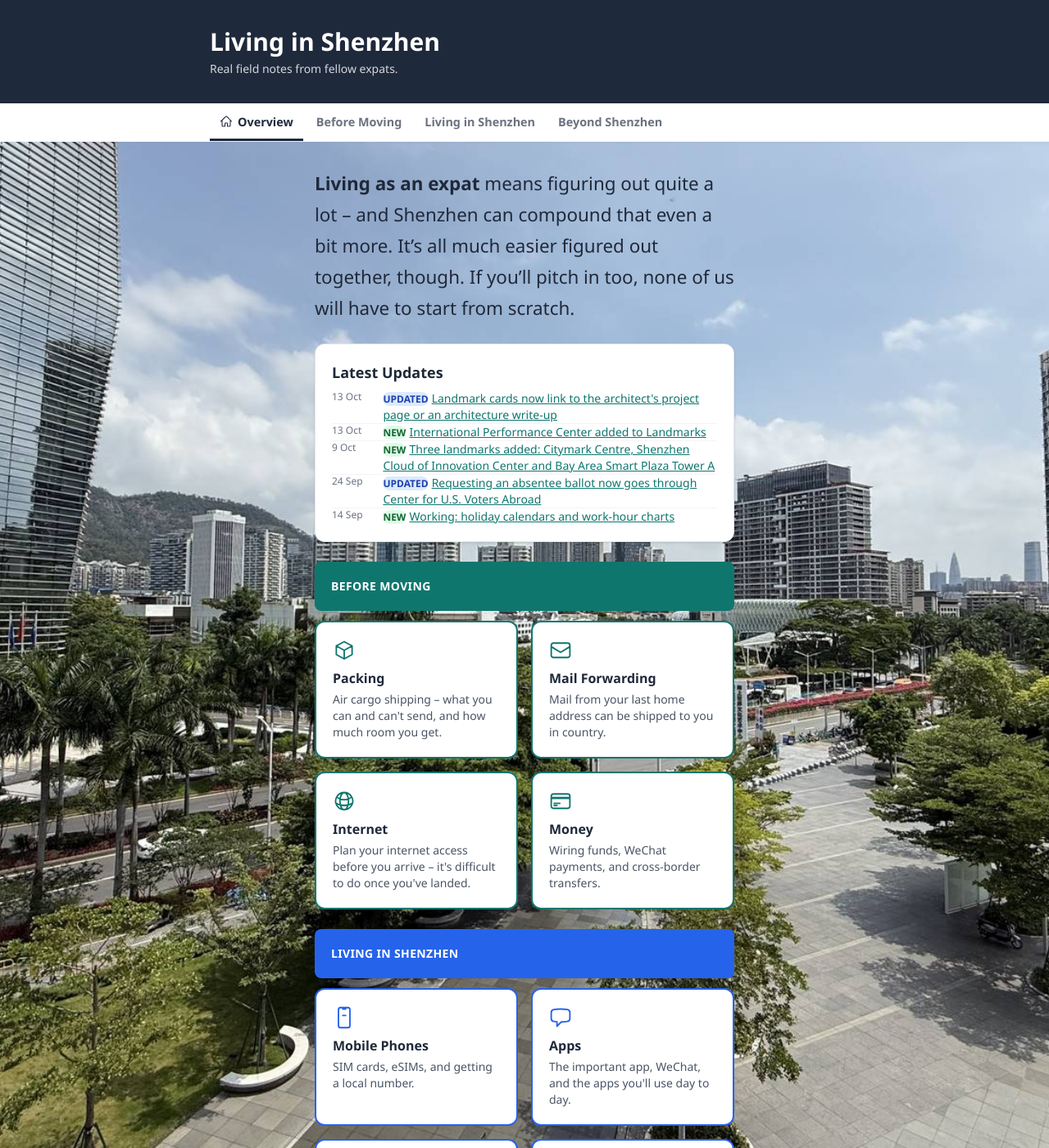
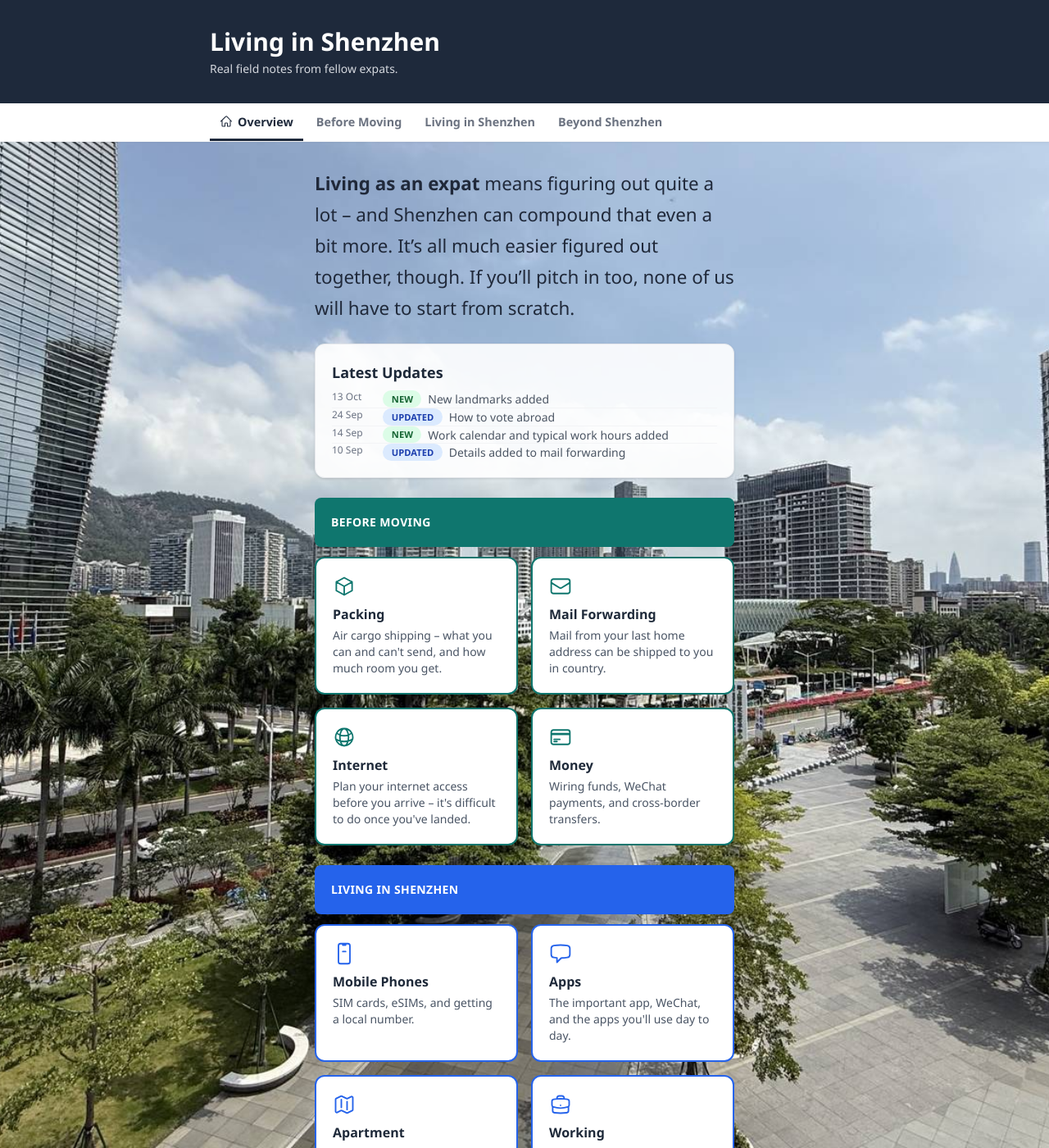
Before and after one commit to livinginshenzhen/guide, a Jekyll site: the page built from index.html, in a window 1280 px wide and 1400 px high. Shown: the whole window at 82% size. Built offline with Jekyll 4.4.1, drawn with Linux system fonts in a browser that asks for light colours; some web fonts are replaced; some of the changed text lies outside the part shown.

Commit message:
Remove breadcrumb, simplify Latest Updates, flatten active sub-nav item (v4.53)
Co-Authored-By: Claude Sonnet 5.5 <noreply@anthropic.com>

```diff
--- a/_data/updates.yml
+++ b/_data/updates.yml
@@ -1,7 +1,5 @@
 # Newest first. The Overview shows the first 5. tag: New | Updated
-- { date: "13 October 2026", tag: Updated, text: "Landmark cards now link to the architect's project page or an architecture write-up", url: /landmarks.html }
-- { date: "13 October 2026", tag: New, text: "International Performance Center added to Landmarks", url: /landmarks.html#international-performance-center }
-- { date: "9 October 2026", tag: New, text: "Three landmarks added: Citymark Centre, Shenzhen Cloud of Innovation Center and Bay Area Smart Plaza Tower A", url: /landmarks.html#citymark-centre }
-- { date: "24 September 2026", tag: Updated, text: "Requesting an absentee ballot now goes through Center for U.S. Voters Abroad", url: /passport-renewal.html#requesting-a-ballot }
-- { date: "14 September 2026", tag: New, text: "Working: holiday calendars and work-hour charts", url: /working.html }
-- { date: "14 September 2026", tag: Updated, text: "Tip on choosing a memorable local phone number", url: /mobile-phones.html#memorable-number }
+- { date: "13 October 2026", tag: New, text: "New landmarks added", url: /landmarks.html#international-performance-center }
+- { date: "24 September 2026", tag: Updated, text: "How to vote abroad", url: /passport-renewal.html }
+- { date: "14 September 2026", tag: New, text: "Work calendar and typical work hours added", url: /working.html }
+- { date: "10 September 2026", tag: Updated, text: "Details added to mail forwarding", url: /mail-forwarding.html }
--- a/_layouts/default.html
+++ b/_layouts/default.html
@@ -72,7 +72,6 @@
 
 <main class="max-w-4xl mx-auto py-8 space-y-6">
   <div id="tab-{{ page.tab }}" class="tab-pane active{% if page.tab == 'overview' %} space-y-3{% else %} space-y-5{% endif %}">
-    {% if cur_group %}<div class="crumb"><a href="{{ cur_group.pages[0].url | relative_url }}">{{ cur_group.title }}</a> &rsaquo; <b>{{ cur_page.title }}</b></div>{% endif %}
     {{ content }}
   </div>
 </main>
@@ -80,7 +79,7 @@
 <!-- FOOTER -->
 <footer class="bg-brand text-white mt-12" style="background-color:#1e293b; padding-top:3rem; padding-bottom:4.5rem;">
   <div class="max-w-4xl mx-auto px-4">
-    <p class="text-blue-300 text-xs">Version 4.52. This section was last updated {{ page.updated }}.</p>
+    <p class="text-blue-300 text-xs">Version 4.53. This section was last updated {{ page.updated }}.</p>
     <p class="text-blue-300 text-xs mt-2">&copy; 2026. All rights reserved. This is a personal project of the expat community and is not endorsed guidance from any other entity. As always, things change frequently. Verify critical details with official sources before acting on them.</p>
   </div>
 </footer>
--- a/assets/main.css
+++ b/assets/main.css
@@ -1213,11 +1213,8 @@
 .nav-sub .nav-wrap { display:flex; flex-wrap:wrap; gap:.125rem; }
 .nav-p { display:flex; align-items:center; gap:.375rem; padding:.5rem .75rem; font-size:.85rem; color:#4b5563; white-space:nowrap; }
 .nav-p:hover { color:#111827; }
-.nav-p.on { font-weight:700; color:#1e293b; background:#fff; border-radius:.375rem .375rem 0 0; box-shadow:inset 0 2px 0 var(--c); }
+.nav-p.on { font-weight:700; color:#1e293b; background:#fff; border-radius:0; box-shadow:inset 0 -3px 0 var(--c); }
 .nav-mobile, .nav-menu { display:none; }
-.crumb { font-size:.8rem; color:#6b7280; margin-bottom:-.5rem; }
-.crumb a { color:#6b7280; text-decoration:underline; }
-.crumb b { color:#1f2937; }
 @media (max-width: 639px) {
   .nav-top, .nav-sub { display:none; }
   .nav-mobile { display:flex; align-items:center; justify-content:space-between; gap:.5rem; padding-top:.5rem; padding-bottom:.5rem; }
@@ -1229,7 +1226,6 @@
   .nav-mi { display:block; padding:.7rem 1rem .7rem 1.75rem; font-size:1rem; border-left:3px solid transparent; color:#1f2937; }
   .nav-mi.top { padding-left:1rem; font-weight:600; }
   .nav-mi.on { font-weight:700; background:#f3f4f6; border-left-color:var(--c,#1e293b); }
-  .crumb { display:none; }
 }
 
 a.lm-card { display:block; transition: box-shadow .15s, border-color .15s; }
--- a/index.html
+++ b/index.html
@@ -7,13 +7,13 @@ updated: "13 October 2026"
 
     <p class="mb-6" style="line-height:1.7; color:#20293a; font-weight:300; font-size:1.4rem;"><span style="font-weight: 600;">Living as an expat</span> means figuring out quite a lot &ndash; and Shenzhen can compound that even a bit more. It&rsquo;s all much easier figured out together, though. If you&rsquo;ll pitch in too, none of us will have to start from scratch.</p>
 
-    <div class="bg-white rounded-xl shadow-sm border border-gray-200 p-5 mb-6" id="latest-updates">
+    <div class="rounded-xl shadow-sm border border-gray-200 p-5 mb-6" id="latest-updates" style="background:rgba(255,255,255,.9);">
       <h2 class="font-bold text-lg mb-2">Latest Updates</h2>
       <ul class="text-sm">
         {% for u in site.data.updates limit:5 %}
         <li class="flex gap-2 items-baseline py-1.5 border-t border-gray-100" style="{% if forloop.first %}border-top:0;{% endif %}">
           <span class="text-xs text-gray-500" style="min-width:3.4rem;">{{ u.date | date: "%-d %b" }}</span>
-          <span><span class="text-xs font-bold rounded-full px-2 py-0.5 mr-1" style="{% if u.tag == 'New' %}background:#dcfce7;color:#166534;{% else %}background:#dbeafe;color:#1e40af;{% endif %}">{{ u.tag | upcase }}</span><a href="{{ u.url | relative_url }}" class="text-brand underline">{{ u.text }}</a></span>
+          <span><span class="font-bold" style="display:inline-block;font-size:.7rem;line-height:1;border-radius:9999px;padding:.3rem .65rem;margin-right:.5rem;vertical-align:.08em;{% if u.tag == 'New' %}background:#dcfce7;color:#166534;{% else %}background:#dbeafe;color:#1e40af;{% endif %}">{{ u.tag | upcase }}</span><a href="{{ u.url | relative_url }}" style="color:#4b5563;text-decoration:none;">{{ u.text }}</a></span>
         </li>
         {% endfor %}
       </ul>
```
